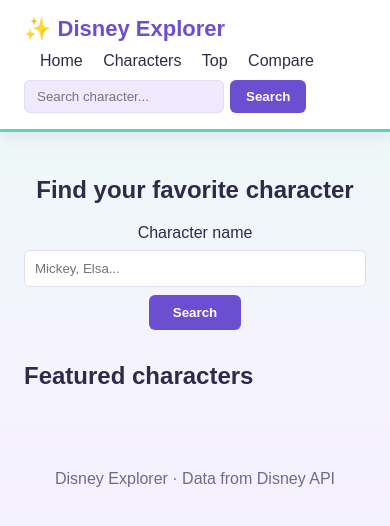
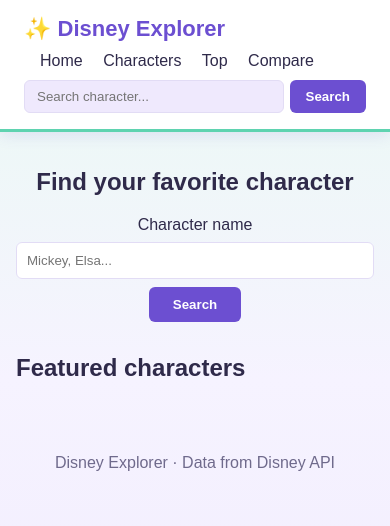
Before and after one commit to nuraykaiyrbekova/disney-explorer, a Node server app: page / in a window 390 px wide. Shown: the top 526 px of the page. Run offline with Node 20, Linux system fonts and the light colour scheme; data that the repository does not hold is empty.

Commit message:
Add package description and mobile responsive styles

```diff
--- a/package.json
+++ b/package.json
@@ -1,13 +1,13 @@
 {
   "name": "disney-explorer",
   "version": "1.0.0",
-  "description": "",
+  "description": "Disney character explorer using the Disney API",
   "main": "index.js",
   "scripts": {
     "start": "node app.js"
   },
   "keywords": [],
-  "author": "",
+  "author": "Nuray Kaiyrbekova",
   "license": "ISC",
   "type": "commonjs",
   "dependencies": {
--- a/public/css/style.css
+++ b/public/css/style.css
@@ -207,3 +207,12 @@ nav a:hover { color: var(--accent); }
 .tag-tv    { background: var(--mint-soft);  color: var(--mint-text); }
 .tag-game  { background: #e6ecff;           color: #3b4fb8; }
 .tag-empty { background: var(--placeholder-bg); color: var(--muted); font-weight: normal; }
+
+
+@media (max-width: 600px) {
+  .site-header { flex-direction: column; align-items: flex-start; }
+  .header-search { width: 100%; }
+  .header-search input { flex: 1; width: auto; }
+  .container { padding: 16px; }
+  .detail-image { flex-basis: 100%; }
+}
```
